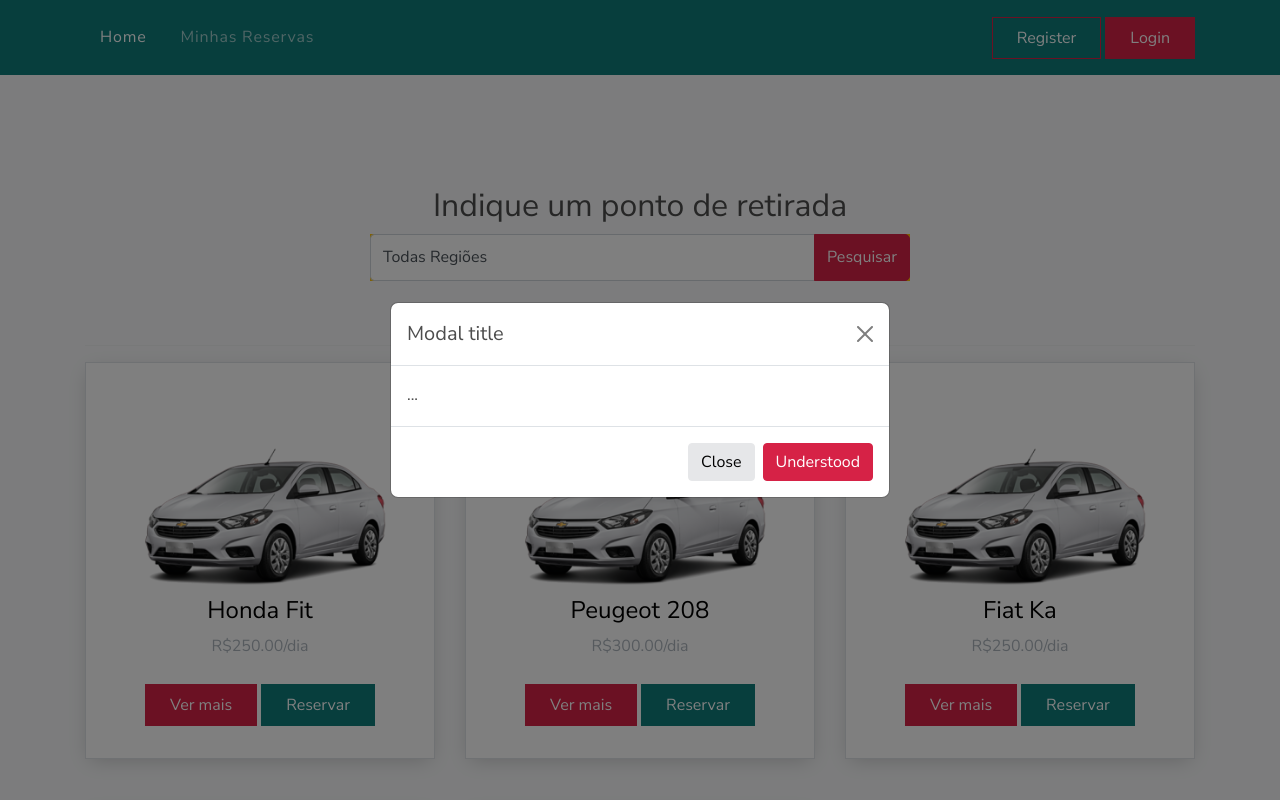
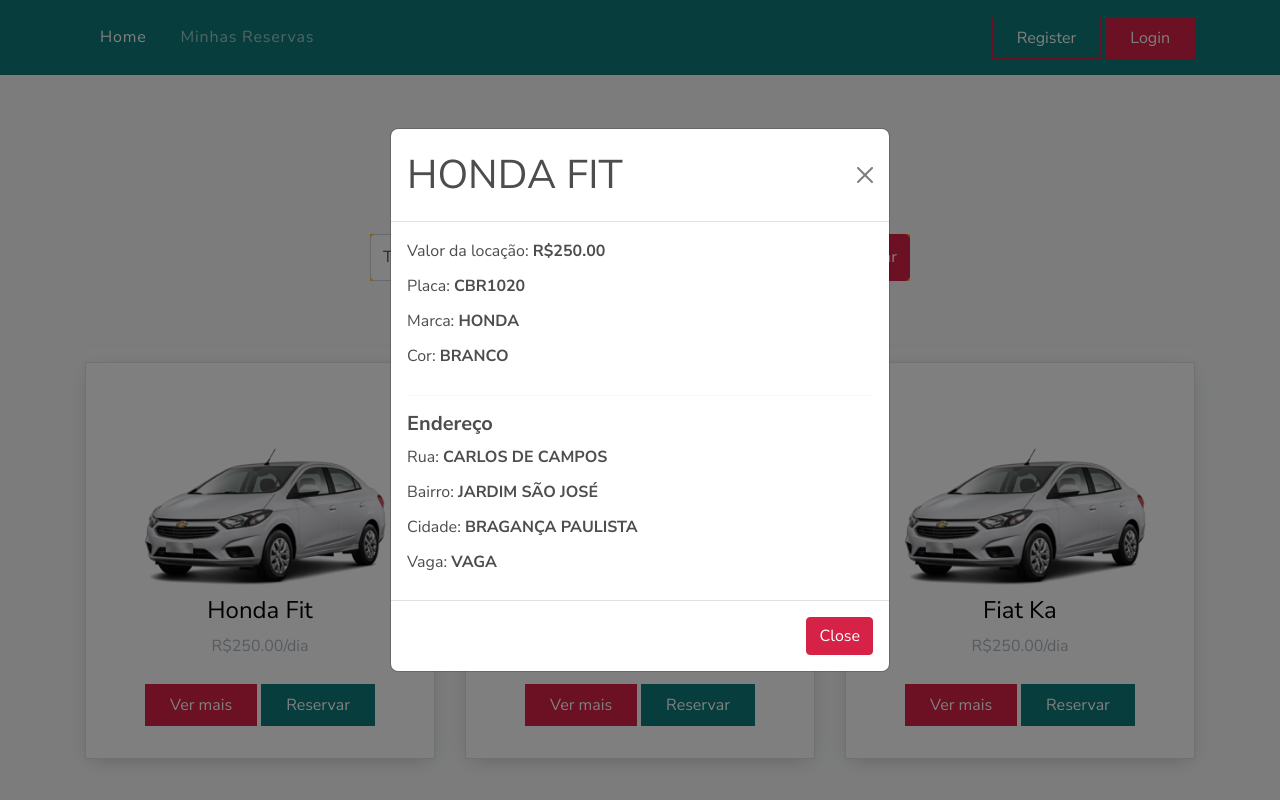
Before and after one commit to julianopita/bolt, a Django app: page / in a window 1280 px wide, after a click on "Ver mais". Run offline with Django 4.2, Linux system fonts and the light colour scheme; data comes from the database, SQL or seed files in the repository; some libraries are stand-ins or nearby versions.

Commit message:
Visualização de Dados do Carro

```diff
--- a/core/templates/core/index.html
+++ b/core/templates/core/index.html
@@ -38,7 +38,13 @@
                             <h3 class="h4 text-black">{{ carro.marca }} {{ carro.modelo }}</h3>
                             <p class="mb-4 text-gray-500">R${{ carro.locacao }}/dia</p>
                             <div class="d-flex justify-content-center">
-                                <p><button class="btn btn-primary me-1 py-2 px-4 rounded-0" type="button" data-bs-toggle="modal" data-bs-target="#modalDetalhesCarro">Ver mais</button></p>
+                                <p><button class="btn btn-primary me-1 py-2 px-4 rounded-0 ver-mais-btn" type="button"
+                                           data-carro-placa="{{ carro.placa }}" data-carro-marca="{{ carro.marca }}"
+                                           data-carro-modelo="{{ carro.modelo }}" data-carro-cor="{{ carro.cor }}"
+                                           data-carro-rua="{{ carro.vaga.endereco.rua }}" data-carro-bairro="{{ carro.vaga.endereco.bairro }}"
+                                           data-carro-cidade="{{ carro.vaga.endereco.cidade }}" data-carro-vaga="{{ carro.vaga.nome }}"
+                                           data-carro-locacao="{{ carro.locacao }}"
+                                           data-bs-toggle="modal" data-bs-target="#modalDetalhesCarro">Ver mais</button></p>
                                 <p><a href="{% url 'url_carro_reserva' carro.id %}" class="btn btn-secondary-blue mr-1 py-2 px-4 rounded-0">Reservar</a></p>
                             </div>
                         </div>
--- a/core/templates/core/modal.html
+++ b/core/templates/core/modal.html
@@ -1,17 +1,49 @@
 <!-- Modal -->
-<div class="modal fade" id="modalDetalhesCarro"  data-bs-keyboard="true" tabindex="-1" aria-labelledby="staticBackdropLabel" aria-hidden="true">
+<div class="modal fade" id="modalDetalhesCarro"  data-bs-keyboard="true" tabindex="-1" aria-labelledby="modalDetalhesCarro" aria-hidden="true">
     <div class="modal-dialog modal-dialog-centered">
         <div class="modal-content">
             <div class="modal-header">
-        <h1 class="modal-title fs-5" id="staticBackdropLabel">Modal title</h1>
+                <h1 class="modal-title" id="label-modelo-veiculo"></h1>
                 <button type="button" class="btn-close" data-bs-dismiss="modal" aria-label="Close"></button>
             </div>
             <div class="modal-body">
-        ...
+                <div>
+                    <label class="fs-6">Valor da locação:</label>
+                    <label class="fs-6 font-weight-bold" id="label-locacao-carro"></label>
+                </div>
+                <div>
+                    <label class="fs-6">Placa:</label>
+                    <label class="fs-6 font-weight-bold" id="label-placa-carro"></label>
+                </div>
+                <div>
+                    <label class="fs-6">Marca:</label>
+                    <label class="fs-6 font-weight-bold" id="label-marca-carro"></label>
+                </div>
+                <div>
+                    <label class="fs-6">Cor:</label>
+                    <label class="fs-6 font-weight-bold" id="label-cor-carro"></label>
+                </div>
+                <hr>
+                <h3 class="fs-5 font-weight-bold">Endereço</h3>
+                <div>
+                    <label class="fs-6">Rua:</label>
+                    <label class="fs-6 font-weight-bold" id="label-rua-carro"></label>
+                </div>
+                <div>
+                    <label class="fs-6">Bairro:</label>
+                    <label class="fs-6 font-weight-bold" id="label-bairro-carro"></label>
+                </div>
+                <div>
+                    <label class="fs-6">Cidade:</label>
+                    <label class="fs-6 font-weight-bold" id="label-cidade-carro"></label>
+                </div>
+                <div>
+                    <label class="fs-6">Vaga:</label>
+                    <label class="fs-6 font-weight-bold" id="label-vaga-carro"></label>
+                </div>
             </div>
             <div class="modal-footer">
-        <button type="button" class="btn btn-secondary" data-bs-dismiss="modal">Close</button>
-        <button type="button" class="btn btn-primary">Understood</button>
+                <button type="button" class="btn btn-primary" data-bs-dismiss="modal">Close</button>
             </div>
         </div>
     </div>
--- a/core/views.py
+++ b/core/views.py
@@ -1,4 +1,5 @@
 import decimal
+from django.http import JsonResponse
 from django.shortcuts import render, redirect
 from core.forms import FormEndereco, FormVaga, FormCarro, FormPessoa, FormAdministrador
 from core.forms import FormPrestador, FormCliente, FormPontoDeApoio, FormReserva, FormEvento, FormEventoCarro, \
--- a/templates/base.html
+++ b/templates/base.html
@@ -47,7 +47,40 @@
     <script>
          $(function () {
             $('#input_pesquisa').val('{{ cidade_selecionada }}')
+
+            $('.ver-mais-btn').click(function() {
+                // Obter o ID do carro a partir do atributo de dados
+                var carroPlaca = $(this).data('carro-placa');
+                var carroMarca = $(this).data('carro-marca');
+                var carroModelo = $(this).data('carro-modelo');
+                var carroCor = $(this).data('carro-cor');
+                var carroRua = $(this).data('carro-rua');
+                var carroBairro = $(this).data('carro-bairro');
+                var carroCidade = $(this).data('carro-cidade');
+                var carroVaga = $(this).data('carro-vaga');
+                var carroLocacao = $(this).data('carro-locacao');
+
+                // Aqui você pode fazer uma requisição AJAX para buscar as informações do carro com o ID fornecido
+
+                // Preencher o modal com as informações do carro recuperadas
+                // Exemplo de código para exibir o modal e preencher os elementos HTML
+                $('#modalDetalhesCarro .modal-title').text(carroMarca.toUpperCase() + ' ' + carroModelo.toUpperCase());
+                $('#modalDetalhesCarro .modal-body #label-placa-carro').text(carroPlaca.toUpperCase())
+                $('#modalDetalhesCarro .modal-body #label-marca-carro').text(carroMarca.toUpperCase())
+                $('#modalDetalhesCarro .modal-body #label-modelo-carro').text(carroModelo.toUpperCase())
+                $('#modalDetalhesCarro .modal-body #label-cor-carro').text(carroCor.toUpperCase())
+                $('#modalDetalhesCarro .modal-body #label-rua-carro').text(carroRua.toUpperCase())
+                $('#modalDetalhesCarro .modal-body #label-bairro-carro').text(carroBairro.toUpperCase())
+                $('#modalDetalhesCarro .modal-body #label-cidade-carro').text(carroCidade.toUpperCase())
+                $('#modalDetalhesCarro .modal-body #label-vaga-carro').text(carroVaga.toUpperCase())
+                $('#modalDetalhesCarro .modal-body #label-locacao-carro').text('R$' + carroLocacao.toUpperCase())
+
+                // Abrir o modal
+                $('#carro-modal').modal('show');
+            });
         });
+
+
     </script>
     <script src=" {% static 'js/main.js' %}"></script>
 </body>
```
Lines whose indentation alone changed are shown as unchanged.
